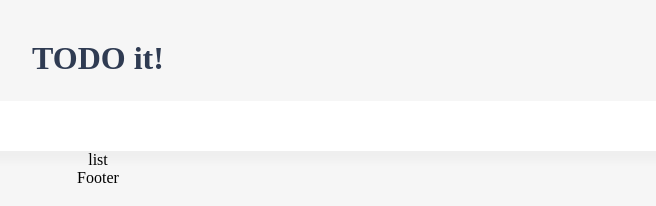
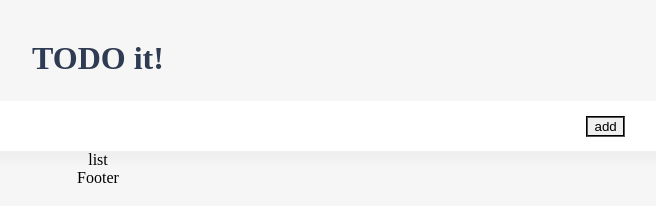
Before and after one commit to envyoon/Vue_TodoList, a Vue app in the folder vue-todo/: page / in a window 1280 px wide. Shown: the top 206 px of the page, without its empty margins (542-1198 px from the left). Built offline with nearby package versions, Linux system fonts and the light colour scheme.

Commit message:
feat: Input component error 해결 중 ..

```diff
--- a/vue-todo/src/components/TodoInput.vue
+++ b/vue-todo/src/components/TodoInput.vue
@@ -1,10 +1,10 @@
 <template>
   <div class="inputBox shadow">
     <input type="text" v-model="newTodoItem" v-on:keyup.enter="addTodo" />
-    <!-- <button v-on:click="addTodo">add</button> -->
-    <span class="addContainer" @click="addTodo">
+    <button v-on:click="addTodo">add</button>
+    <!--<span class="addContainer" @click="addTodo">
       <i class="far fa-calendar-plus addBtn"></i>
-    </span>
+    </span>-->
   </div>
 </template>
 
@@ -22,7 +22,6 @@ export default {
     },
     clearInput: function () {
       this.newTodoItem = " ";
-      console.log("실행됨");
     },
   },
 };
```
